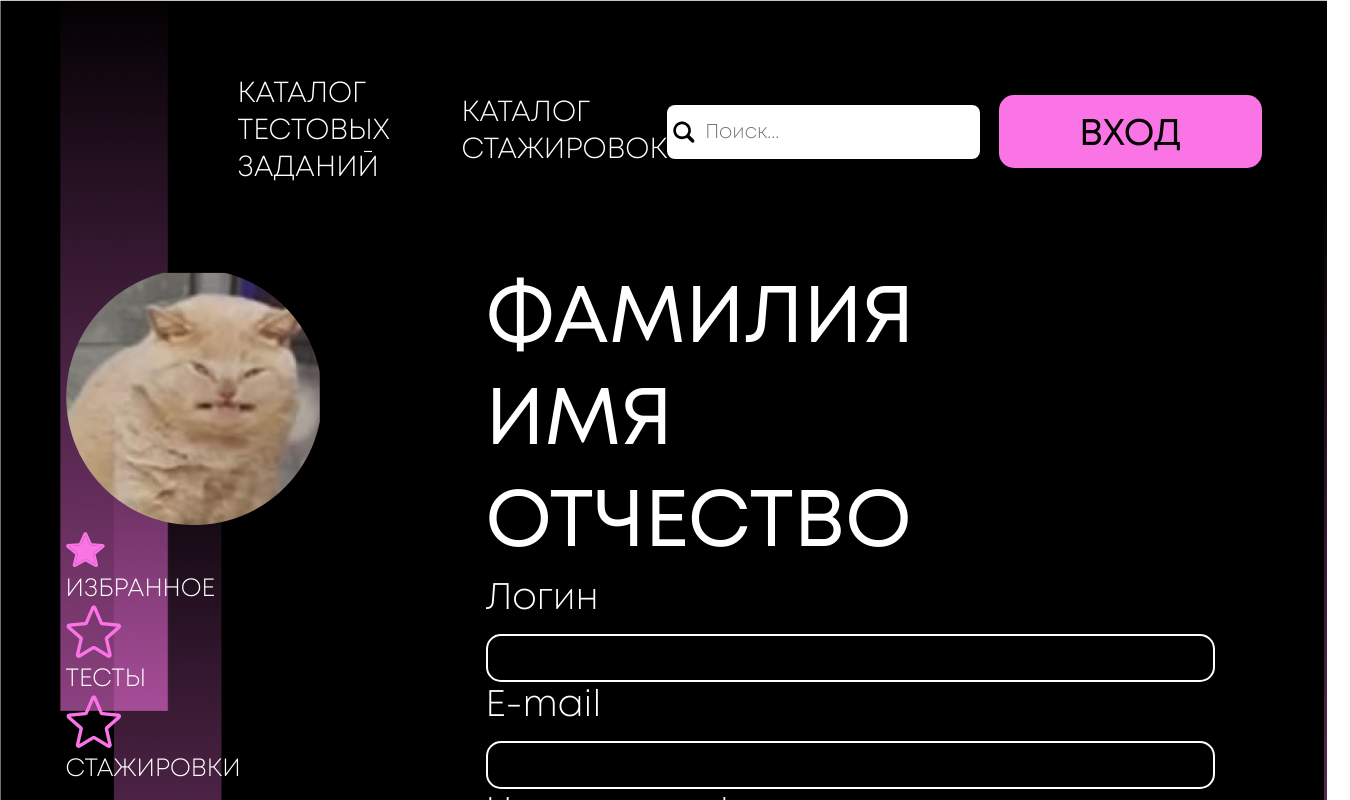
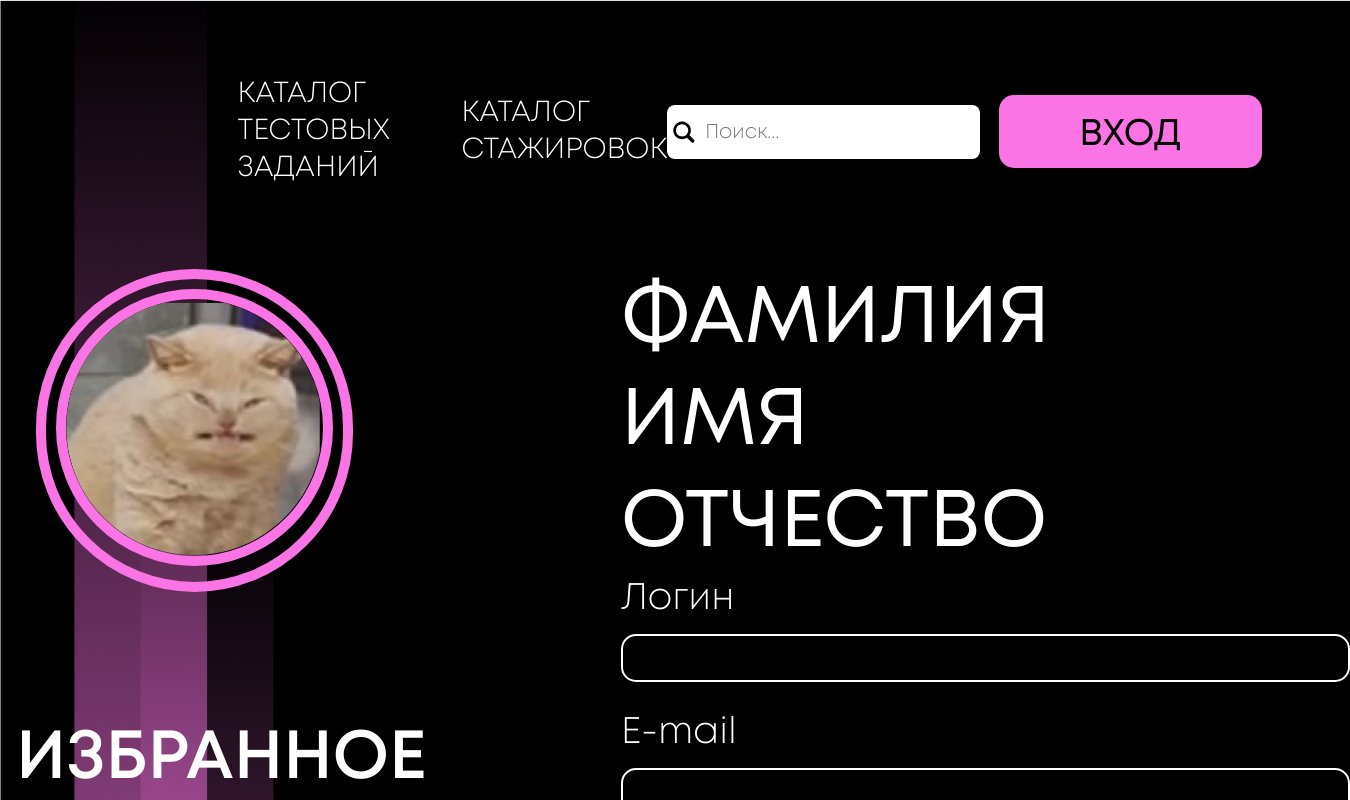
Before and after one commit to Emma-Shifter/project, a React (Create React App) app: page /account in a window 1280 px wide. Shown: the top 800 px of the page, 1350 px wide, since content can reach past the window. Built offline with nearby package versions, Linux system fonts and the light colour scheme.

Commit message:
сделана верстка страницы аккаунта

```diff
--- a/src/App.css
+++ b/src/App.css
@@ -537,3 +537,56 @@ ul {
   font-size: 80px;
   font-weight: 600;
 }
+
+.account-image {
+  width: fit-content;
+  margin: 0 auto;
+  border: 10px #FB74E5 solid;
+  padding: 10px;
+  border-radius: 500px;
+  margin-bottom: 124px;
+}
+
+.account-image img {
+  border: 10px #FB74E5 solid;
+  border-radius: 500px;
+}
+
+.account-info .Field{
+  margin-bottom: 27px;
+}
+
+.account-info .Button {
+  font-size: 22px;
+  width: fit-content;
+  margin: 0 auto;
+}
+
+.custom-list-title,
+.custom-list-item {
+  display: flex;
+  gap: 20px;
+  align-items: center;
+}
+
+.custom-list-title img,
+.custom-list-item img{
+  height: 70%;
+}
+
+.custom-list-item p{
+  font-size: 56px;
+}
+
+.custom-list-title p{
+  font-weight: 700;
+  font-size: 68px;
+}
+
+.custom-list-item {
+  margin-left: 60px;
+}
+
+.AccountPage {
+  margin-bottom: 163px;
+}
--- a/src/pages/AccountPage.jsx
+++ b/src/pages/AccountPage.jsx
@@ -11,18 +11,18 @@ export default function AccountPage() {
             <Header></Header>
             <div className='account-container'>
                 <div className='account-interface'>
-                    <div>
+                    <div className='account-image'>
                         <img alt='account' src={defaultAccountImg}></img>
                     </div>
-                    <div>
+                    <div className='custom-list-title'>
                         <img alt='starFull' src={starFull}></img>
                         <p>ИЗБРАННОЕ</p>
                     </div>
-                    <div>
+                    <div className='custom-list-item'>
                         <img alt='star' src={star}></img>
                         <p>ТЕСТЫ</p>
                     </div>
-                    <div>
+                    <div className='custom-list-item'>
                         <img alt='star' src={star}></img>
                         <p>СТАЖИРОВКИ</p>
                     </div>
@@ -35,7 +35,7 @@ export default function AccountPage() {
                     <Field labelText="E-mail"></Field>
                     <Field labelText="Номер телефона"></Field>
                     <Field labelText="Пароль"></Field>
-                    <Button buttonText="Редактировать профиль"></Button>
+                    <Button buttonText="РЕДАКТИРОВАТЬ ПРОФИЛЬ"></Button>
                 </div>
             </div>
         </div>
```
